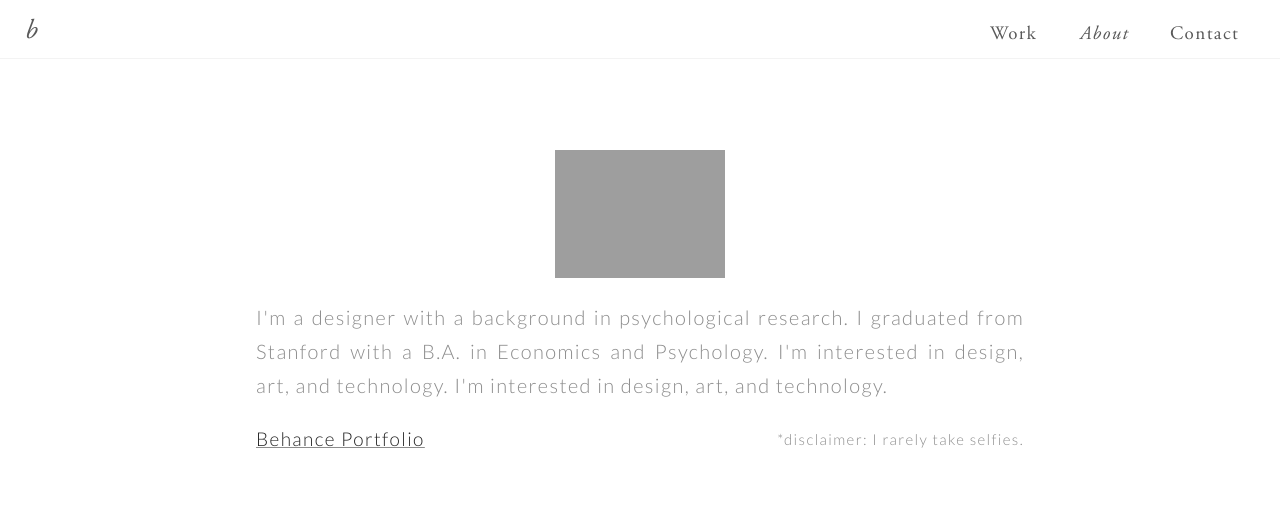
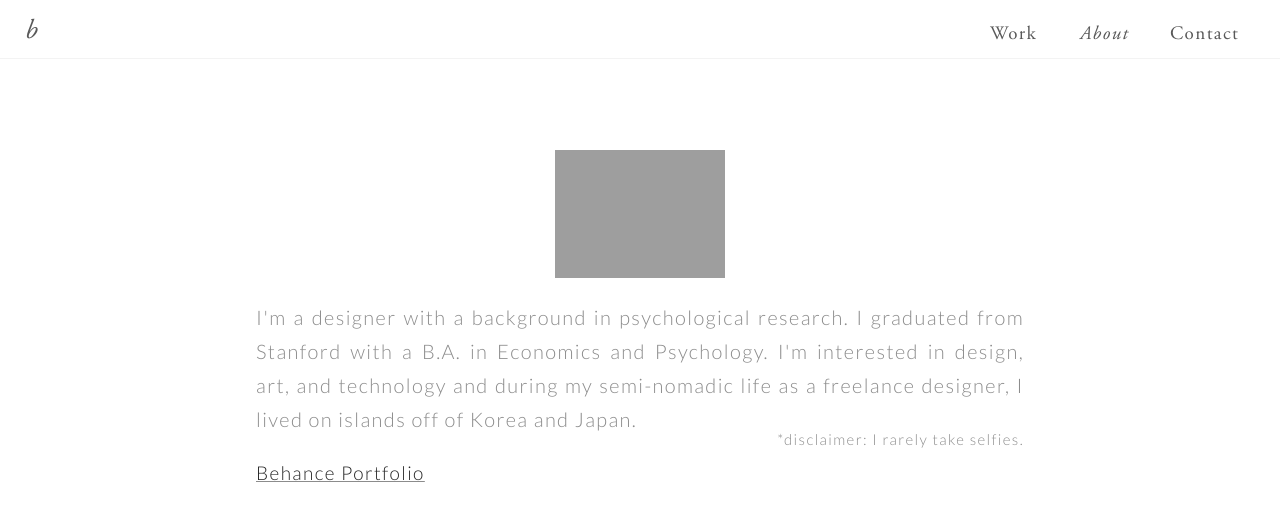
Before and after one commit to bkwon0402/bkwon0402.github.io, a Jekyll site: the page about.html, which Jekyll copies as it is, in a window 1280 px wide. Shown: the top 521 px of the page. Built offline with Jekyll 4.4.1, drawn with Linux system fonts in a browser that asks for light colours.

Commit message:
Update about.html

```diff
--- a/about.html
+++ b/about.html
@@ -72,7 +72,7 @@
 <div class="say">
 <div class="selfie2"><img src="/images/selfie.png"></div>
 <div class="aboutme"> I'm a designer with a background in psychological research.
-	 I graduated from Stanford with a B.A. in Economics and Psychology. I'm interested in design, art, and technology. I'm interested in design, art, and technology.
+	 I graduated from Stanford with a B.A. in Economics and Psychology. I'm interested in design, art, and technology and during my semi-nomadic life as a freelance designer, I lived on islands off of Korea and Japan.
 	<p class="disclaimer">*disclaimer: I rarely take selfies.</p>
 
 	<div class="behancetext"><a href="http://www.behance.net/bkwon" text-decoration: "underline">Behance Portfolio</a></div>
```
